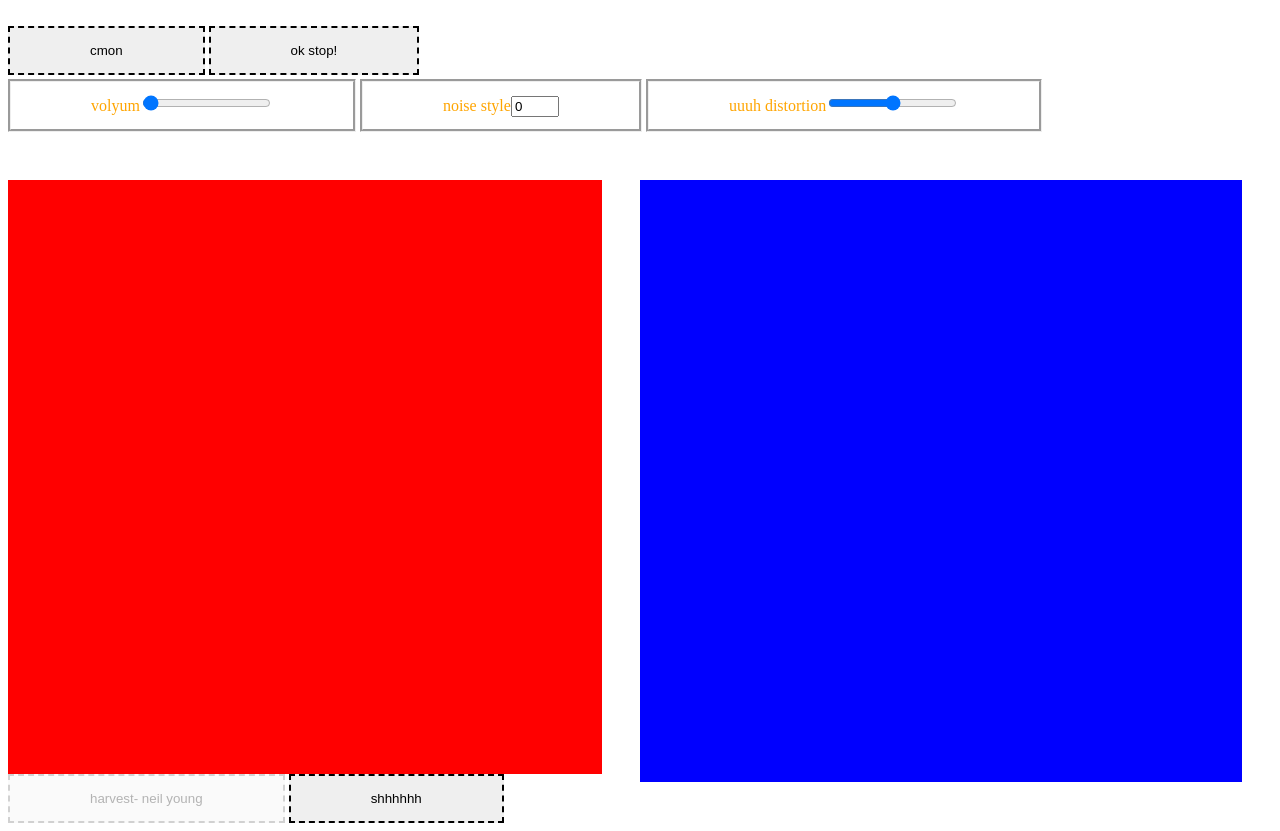
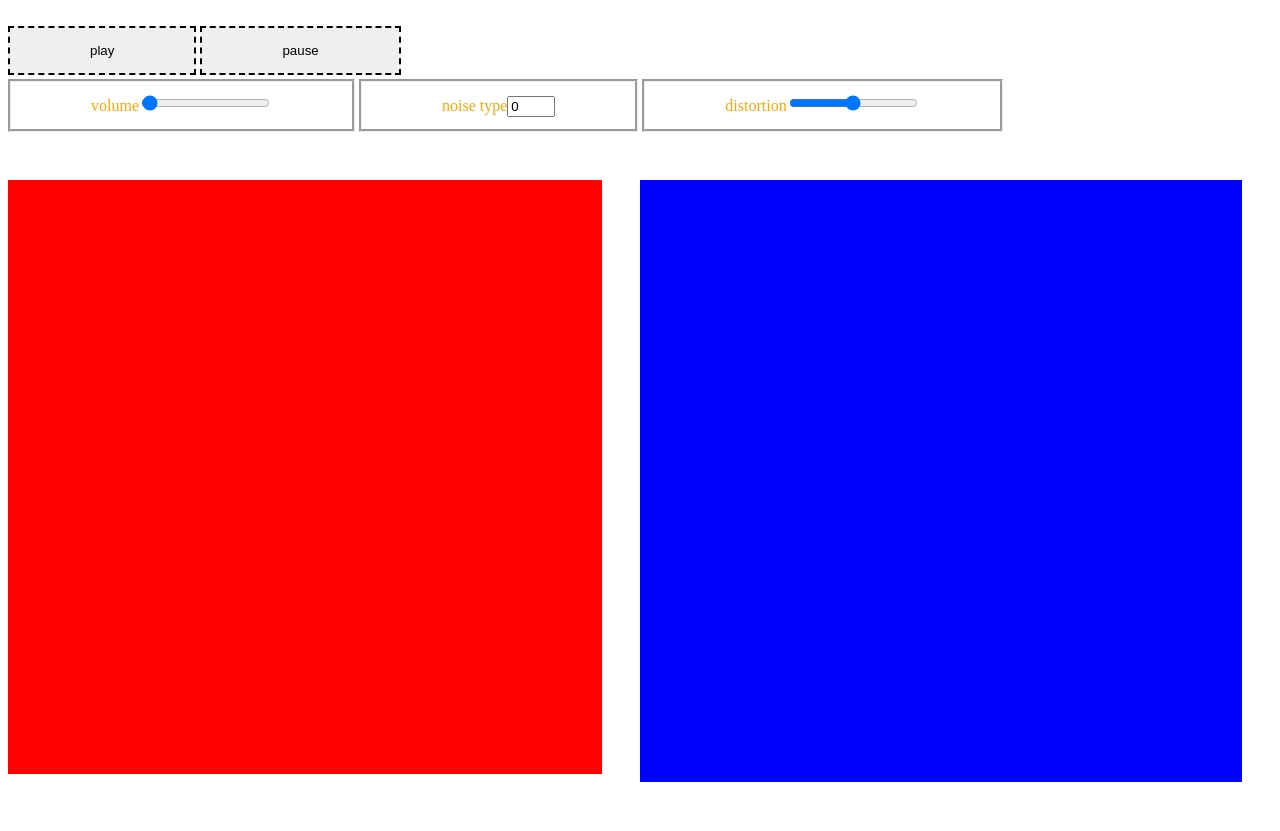
Before and after one commit to hvandusen/candusen, a plain HTML site: page booom/index.html in a window 1280 px wide. After the commit the page ends 800 px from the top, so only its background shows below. Drawn offline with Linux system fonts and the light colour scheme.

Commit message:
fixed booom goofiness

```diff
--- a/booom/index.html
+++ b/booom/index.html
@@ -1,7 +1,7 @@
 <!DOCTYPE>
 <html>
 <head>
-			<title>im so happy you're here</title>
+			<title>visual theremin</title>
 	        <link rel='stylesheet' type='text/css' href='style.css'/>
 	        <script src='jquery-2.0.0.min.js' type='text/javascript' ></script>
 	        <script src='abbey-load.js' type='text/javascript'></script>
@@ -16,17 +16,17 @@
 
 <br>
 
-<button type="button" id="button3" >cmon</button>
-<button type="button" id="button4" >ok stop!</button>
+<button type="button" id="button3" >play</button>
+<button type="button" id="button4" >pause</button>
 <a id="prompt" style="visibility:hidden;"> you need to turn it off first</a>
 <br>
 <br>
 
-<label> volyum<input id="volume" type="range" value="0.005" min="0" max="1" step=".01"/></label>
+<label> volume<input id="volume" type="range" value="0.005" min="0" max="1" step=".01"/></label>
 
-<label> noise style<input type="number" id="distort" min="0" max="5" step="1" value="0" name="driveIndex"></label>
+<label> noise type<input type="number" id="distort" min="0" max="5" step="1" value="0" name="driveIndex"></label>
 
-<label>uuuh distortion<input id="distortion" type="range" min="0" max="1" step=".01" /></label><br>
+<label>distortion<input id="distortion" type="range" min="0" max="1" step=".01" /></label><br>
 
 <br>
 
@@ -40,9 +40,9 @@
 
 <br>
 
-<button type="button" id="button" style="" disabled>harvest- neil young</button>
+<button type="button" id="button" style="" disabled hidden>harvest- neil young</button>
 
-<button type="button" id="button2" style="">shhhhhh</button>
+<button type="button" id="button2" style="" hidden>shhhhhh</button>
 
 
 
```
